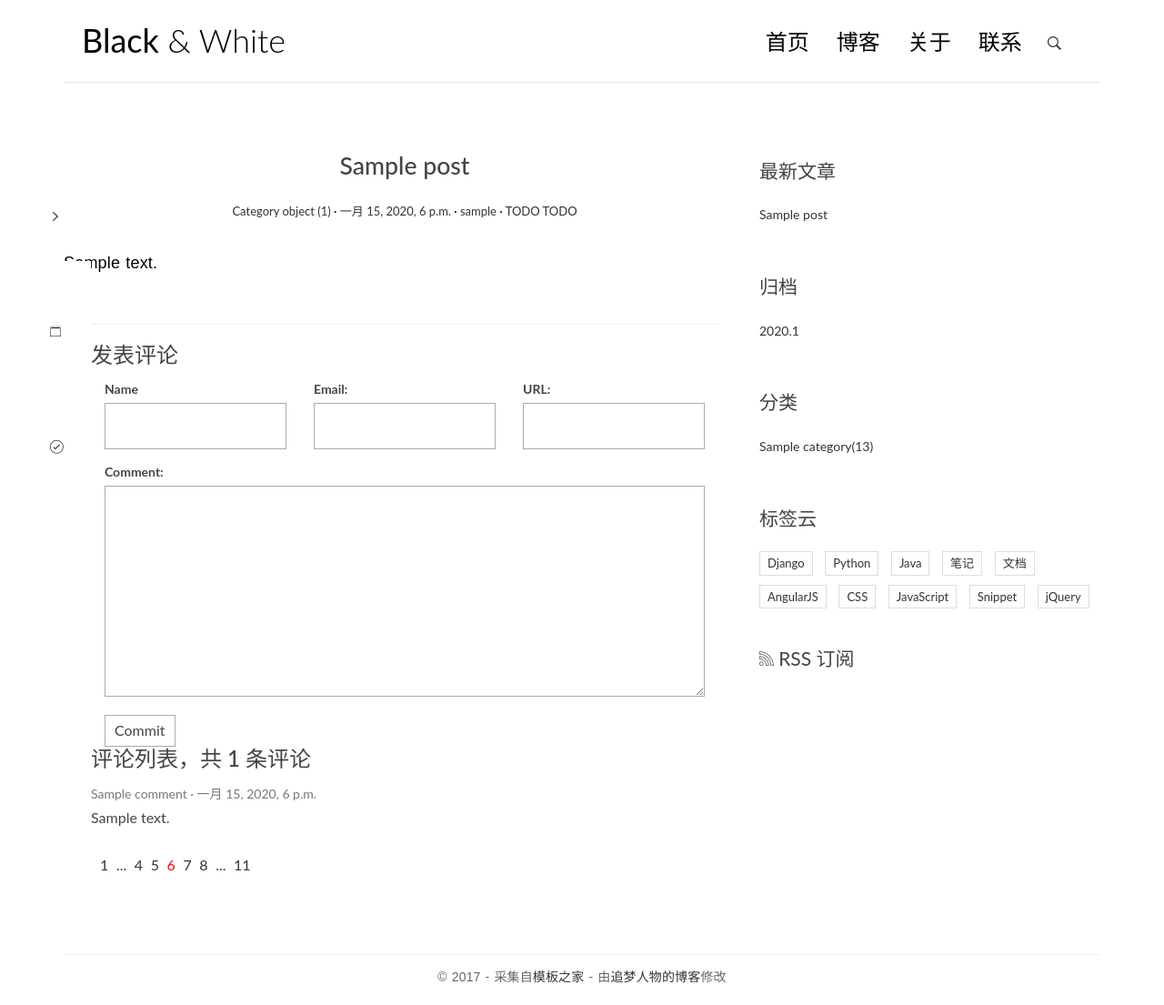
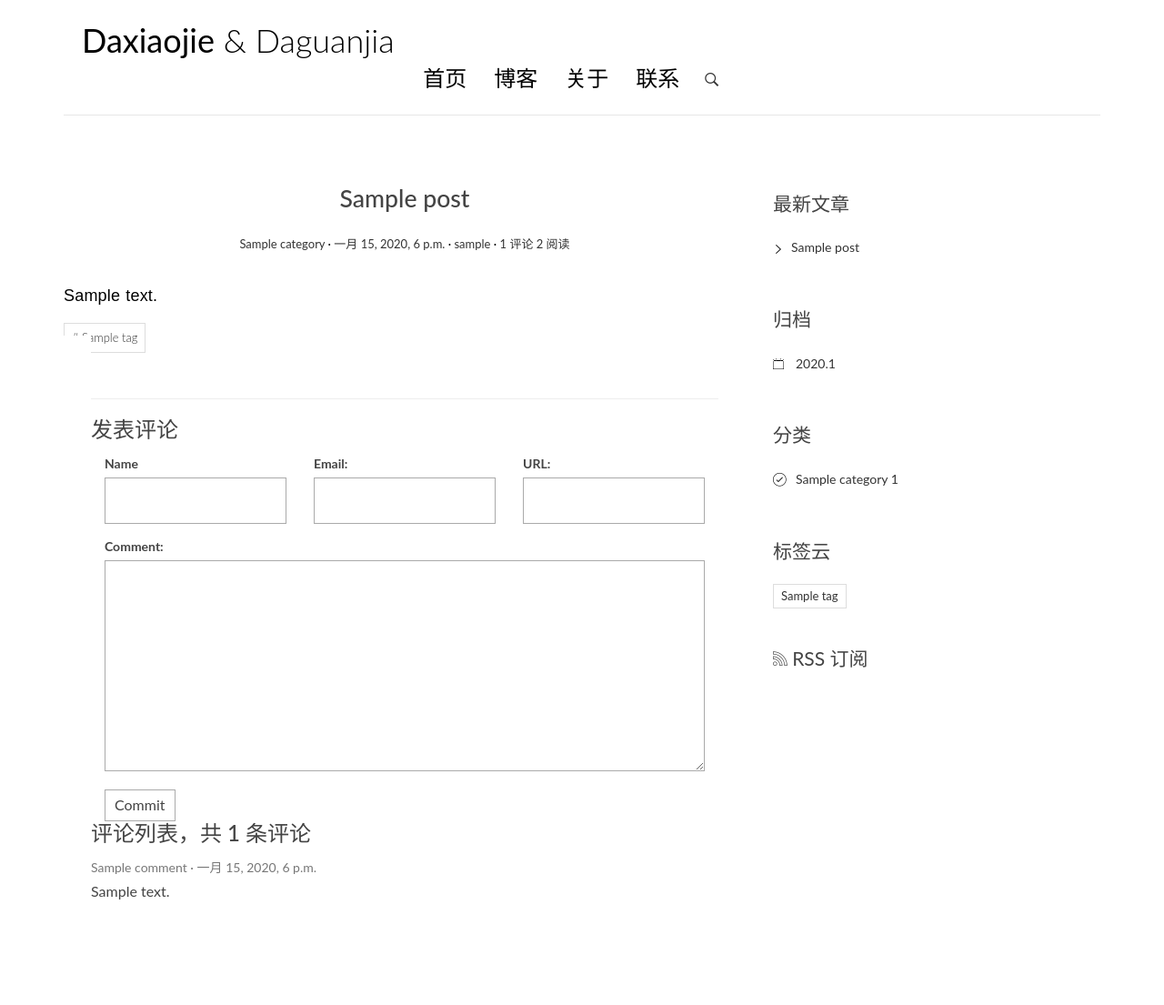
Before and after one commit to GitHubShen/PythonTest, a Django app: page /post/1/ in a window 1280 px wide. Shown: the whole page at 91% size. After the commit the page ends 989 px from the top, so only its background shows below. Run offline with Django 3.2, Linux system fonts and the light colour scheme; tables that the repository leaves empty hold one stand-in row (values such as "Sample post"); some libraries are stand-ins or nearby versions.

Commit message:
add category and tag

```diff
--- a/WebForShaniu/blog/models.py
+++ b/WebForShaniu/blog/models.py
@@ -4,6 +4,8 @@ from __future__ import unicode_literals
 from django.db import models
 from django.contrib.auth.models import User
 from django.urls import reverse
+import markdown
+from django.utils.html import strip_tags
 
 # Create your models here.
 class Category(models.Model):
@@ -21,9 +23,24 @@ class Post(models.Model):
     category = models.ForeignKey(Category)
     tags = models.ManyToManyField(Tag, blank=True)
     author = models.ForeignKey(User)
+    viewnum = models.PositiveIntegerField(default=0)
 
     def get_absolute_url(self):
         return reverse('blog:detail', kwargs={'pk': self.pk})
 
     class Meta:
         ordering = ['-create_time', 'title']
+
+    def increase_viewnum(self):
+       self.viewnum += 1
+       self.save(update_fields=['viewnum'])
+
+    def save(self, *args, **kwargs):
+        if not self.excerpt:
+            md = markdown.Markdown(extensions=[
+                'markdown.extensions.extra',
+                'markdown.extensions.codehilite',
+            ])
+            self.excerpt = strip_tags(md.convert(self.body))[:54]
+
+        super(Post, self).save(*args, **kwargs)
--- a/WebForShaniu/blog/templatetags/blog_tags.py
+++ b/WebForShaniu/blog/templatetags/blog_tags.py
@@ -1,6 +1,8 @@
 from ..models import Post
 from django import template
 from ..models import Category
+from ..models import Tag
+from django.db.models.aggregates import Count
 
 register = template.Library()
 
@@ -17,3 +19,7 @@ def archives():
 @register.simple_tag
 def get_categories():
     return Category.objects.all()
+
+@register.simple_tag
+def get_tags():
+    return Tag.objects.annotate(num_posts=Count('post')).all()
--- a/WebForShaniu/blog/urls.py
+++ b/WebForShaniu/blog/urls.py
@@ -8,5 +8,5 @@ urlpatterns = [
     url(r'^post/(?P<pk>[0-9]+)/$', views.detail, name='detail'),
     url(r'^archives/(?P<year>[0-9]{4})/(?P<month>[0-9]{1,2})/$', views.archives, name="archives"),
     url(r'^category/(?P<pk>[0-9]+)/$', views.category, name='category'),
-
+    url(r'^tag/(?P<pk>[0-9]+)/$', views.TagView.as_view(), name='tag'),
 ]
--- a/WebForShaniu/blog/views.py
+++ b/WebForShaniu/blog/views.py
@@ -3,10 +3,11 @@ from __future__ import unicode_literals
 
 from django.shortcuts import render
 from django.http import HttpResponse
-from .models import Post, Category
+from .models import Post, Category, Tag
 from django.shortcuts import get_object_or_404
 import markdown
 from comments.forms import CommentForm
+from django.views.generic import ListView
 
 # Create your views here.
 
@@ -20,6 +21,9 @@ def index(request):
 
 def detail(request, pk):
     post = get_object_or_404(Post, pk=pk)
+
+    post.increase_viewnum()
+
     post.body = markdown.markdown(post.body,
                                   extensions = [
                                       'markdown.extensions.extra',
@@ -37,9 +41,22 @@ def archives(request, year, month):
     post_list = Post.objects.filter(create_time__year = year,
                                     create_time__month = month,
                                     ).order_by('-create_time')
-    return render(request, 'blog/index.html', context={'post_list' : post_list})
+    return render(request, 'blog/index.html', context={
+                                            'title' : 'Our Blog',
+                                            'post_list' : post_list})
 
 def category(request, pk):
     cate = get_object_or_404(Category, pk = pk)
     post_list = Post.objects.filter(category = cate).order_by('-create_time')
-    return render(request, 'blog/index.html', context = {'post_list' : post_list})
+    return render(request, 'blog/index.html', context = {
+                                            'title' : 'Our Blog',
+                                            'post_list' : post_list})
+
+class TagView(ListView):
+    model = Post
+    template_name = 'blog/index.html'
+    context_object_name = 'post_list'
+
+    def get_queryset(self):
+        tag = get_object_or_404(Tag, pk=self.kwargs.get('pk'))
+        return super(TagView, self).get_queryset().filter(tags=tag)
--- a/WebForShaniu/templates/base.html
+++ b/WebForShaniu/templates/base.html
@@ -27,9 +27,9 @@
 <div class="container">
     <header id="site-header">
         <div class="row">
-            <div class="col-md-4 col-sm-5 col-xs-8">
+            <div class="col-md-10 col-sm-5 col-xs-8">
                 <div class="logo">
-                    <h1><a href="{% url 'blog:index' %}"><b>Black</b> &amp; White</a></h1>
+                    <h1><a href="{% url 'blog:index' %}"><b>Daxiaojie</b> &amp; Daguanjia</a></h1>
                 </div>
             </div><!-- col-md-4 -->
             <div class="col-md-8 col-sm-7 col-xs-4">
@@ -62,9 +62,10 @@
         </div>
     </header>
 </div>
+<!--
 <div class="copyrights">Collect from <a href="http://www.cssmoban.com/">网页模板</a></div>
 <div class="copyrights">Modified by <a href="http://zmrenwu.com/">追梦人物的博客</a></div>
-
+-->
 <div class="content-body">
     <div class="container">
         <div class="row">
@@ -72,7 +73,8 @@
                 {% block main %}
                 {% endblock main %}
             </main>
-            <div class="widget widget-recent-posts">
+            <aside class="col-md-4">
+                <div class="widget widget-recent-posts">
                     <h3 class="widget-title">最新文章</h3>
                     {% get_recent_posts as recent_post_list %}
                     <ul>
@@ -81,7 +83,7 @@
                             <a href="{{ post.get_absolute_url }}">{{ post.title }}</a>
                         </li>
                         {% empty %}
-                        Watting Publish
+                        Waiting Publish
                         {% endfor %}
                     </ul>
                 </div>
@@ -105,47 +107,26 @@
                     <ul>
                         {% for category in category_list %}
                         <li>
-                            <a href="{% url 'blog:category' category.pk %}">{{ category.name }}<span class="post-count">(13)</span></a>
+                            <a href="{% url 'blog:category' category.pk %}">{{ category.name }}
+                                <span class="post-count">{{ category.post_set.count }}</span></a>
                         </li>
                         {% empty %}
-                        Waitting Publish
+                        Waiting Publish
                         {% endfor %}
                     </ul>
                 </div>
 
                 <div class="widget widget-tag-cloud">
                     <h3 class="widget-title">标签云</h3>
+                    {% get_tags as tag_list %}
                     <ul>
+                        {% for tag in tag_list %}
                         <li>
-                            <a href="#">Django</a>
+                            <a href="{% url 'blog:tag' tag.pk %}">{{ tag.name }}</a>
                         </li>
-                        <li>
-                            <a href="#">Python</a>
-                        </li>
-                        <li>
-                            <a href="#">Java</a>
-                        </li>
-                        <li>
-                            <a href="#">笔记</a>
-                        </li>
-                        <li>
-                            <a href="#">文档</a>
-                        </li>
-                        <li>
-                            <a href="#">AngularJS</a>
-                        </li>
-                        <li>
-                            <a href="#">CSS</a>
-                        </li>
-                        <li>
-                            <a href="#">JavaScript</a>
-                        </li>
-                        <li>
-                            <a href="#">Snippet</a>
-                        </li>
-                        <li>
-                            <a href="#">jQuery</a>
-                        </li>
+                        {% empty %}
+                        Waiting publish
+                        {% endfor %}
                     </ul>
                 </div>
                 <div class="rss">
@@ -155,6 +136,7 @@
         </div>
     </div>
 </div>
+<!--
 <footer id="site-footer">
     <div class="container">
         <div class="row">
@@ -167,7 +149,7 @@
         </div>
     </div>
 </footer>
-
+-->
 <!-- Mobile Menu -->
 <div class="overlay overlay-hugeinc">
     <button type="button" class="overlay-close"><span class="ion-ios-close-empty"></span></button>
@@ -181,7 +163,7 @@
     </nav>
 </div>
 
-<script src="js/script.js"></script>
+<script src="{% static 'blog/js/script.js' %}"></script>
 
 </body>
 </html>
--- a/WebForShaniu/templates/blog/detail.html
+++ b/WebForShaniu/templates/blog/detail.html
@@ -5,18 +5,25 @@
         <header class="entry-header">
             <h1 class="entry-title">{{ post.title }}</h1>
             <div class="entry-meta">
-                <span class="post-category"><a href="#">{{ post.category }}</a></span>
+                <span class="post-category"><a href="#">{{ post.category.name }}</a></span>
                 <span class="post-date"><a href="#"><time class="entry-time"
                                                           datetime="{{ post.create_time}}">
                     {{ post.create_time }}
                 </time></a></span>
                 <span class="post-author"><a href="#">{{ post.author }}</a></span>
-                <span class="comments-linl"><a href="#">TODO</a></span>
-                <span class="views-count"><a href="#">TODO</a></span>
+                <span class="comments-linl"><a href="{{ post.get_absolute_url }}#comment-area">{{ post.comment_set.count }} 评论</a></span>
+                <span class="views-count"><a href="{{ post.get_absolute_url }}">{{ post.viewnum }} 阅读</a></span>
             </div>
         </header>
         <div class="entry-content clearfix">
             {{ post.body|safe }}
+            <div class="widget-tag-cloud">
+                <ul>
+                    {% for tag in post.tags.all %}
+                    <li><a href="{% url 'blog:tag' tag.pk %}"># {{ tag.name }}</a></li>
+                    {% endfor %}
+                </ul>
+            </div>
         </div>
 
     </artice>
@@ -47,7 +54,7 @@
                 <button type="submit" class="comment-btn">Commit</button>
             </div>
         </form>
-        <div class="comment-list-panel">
+        <div class="comment-list-panel" id="">
             <h3>评论列表，共 <span>{{ post.comment_set.count }}</span> 条评论</h3>
             <ul class="comment-list list-unstyled">
                 {% for comment in comment_list %}
@@ -64,6 +71,7 @@
             </ul>
         </div>
     </section>
+    <!--
     <div class="pagination">
         <ul>
             <li><a href="">1</a></li>
@@ -77,4 +85,5 @@
             <li><a href="">11</a></li>
         </ul>
     </div>
+    -->
 {% endblock main %}
--- a/WebForShaniu/templates/blog/index.html
+++ b/WebForShaniu/templates/blog/index.html
@@ -13,11 +13,11 @@
                                                               datetime="2012-11-09T23:15:57+00:00"></time></a></span>
                     <span class="post-author"><a href="#">{{ post.author}} </a></span>
                     <span class="comments-link"><a href="#">{{ post.comment_set.count }} 评论</a></span>
-                    <span class="views-count"><a href="#">588 阅读</a></span>
+                    <span class="views-count"><a href="#">{{ post.viewnum }} 阅读</a></span>
                 </div>
             </header>
             <div class="entry-content clearfix">
-                <p>{{ post.excerpt }}</p>
+                <p>{{ post.excerpt }}...</p>
                 <div class="read-more cl-effect-14">
                     <a href="{{ post.get_absolue_url }}" class="more-link">继续阅读 <span class="meta-nav">→</span></a>
                 </div>
@@ -34,6 +34,7 @@
         <a href="#">下一页</a>
     </div>
     -->
+    <!--
     <div class="pagination">
         <ul>
             <li><a href="">1</a></li>
@@ -47,4 +48,5 @@
             <li><a href="">11</a></li>
         </ul>
     </div>
+    -->
 {% endblock main %}
```
Also changed, not shown: WebForShaniu/blog/migrations/0003_auto_20170913_1752.py (added), 4 other files.
